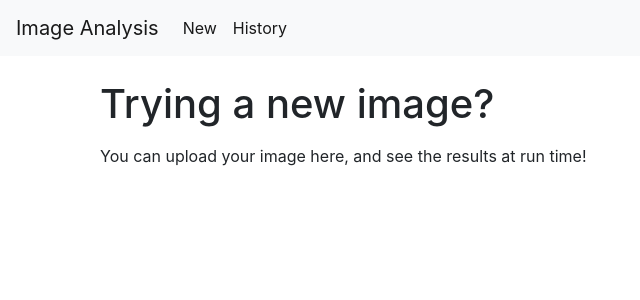
After one commit to bhushanmaheshwari/computer-vision, a Flask app: page /new in a window 1280 px wide. The commit adds this page. Shown: the top 300 px of the page, without its empty margins (0-640 px from the left). Run offline with Flask 2, Linux system fonts and the light colour scheme; some libraries are stand-ins or nearby versions.

Commit message:
new page changes

```diff
--- a/app.py
+++ b/app.py
@@ -7,6 +7,14 @@ app = Flask(__name__)
 def index():
     return render_template('index.html')
 
+@app.route('/history')
+def previous():
+    return render_template('history.html')
+
+@app.route('/new')
+def new():
+    return render_template('new.html')
+
 
 if __name__ == '__main__':
     app.run(host='0.0.0.0', port=5000)
--- a/templates/base.html
+++ b/templates/base.html
@@ -1,37 +1,66 @@
-<!doctype html>
+<!DOCTYPE html>
 <html lang="en">
   <head>
     <!-- Required meta tags -->
-    <meta charset="utf-8">
-    <meta name="viewport" content="width=device-width, initial-scale=1, shrink-to-fit=no">
+    <meta charset="utf-8" />
+    <meta
+      name="viewport"
+      content="width=device-width, initial-scale=1, shrink-to-fit=no"
+    />
 
     <!-- Bootstrap CSS -->
-    <link rel="stylesheet" href="https://stackpath.bootstrapcdn.com/bootstrap/4.3.1/css/bootstrap.min.css" integrity="sha384-ggOyR0iXCbMQv3Xipma34MD+dH/1fQ784/j6cY/iJTQUOhcWr7x9JvoRxT2MZw1T" crossorigin="anonymous">
+    <link
+      rel="stylesheet"
+      href="https://stackpath.bootstrapcdn.com/bootstrap/4.3.1/css/bootstrap.min.css"
+      integrity="sha384-ggOyR0iXCbMQv3Xipma34MD+dH/1fQ784/j6cY/iJTQUOhcWr7x9JvoRxT2MZw1T"
+      crossorigin="anonymous"
+    />
 
     <title>{% block title %} {% endblock %}</title>
   </head>
   <body>
     <nav class="navbar navbar-expand-md navbar-light bg-light">
-        <a class="navbar-brand" href="{{ url_for('index')}}">FlaskBlog</a>
-        <button class="navbar-toggler" type="button" data-toggle="collapse" data-target="#navbarNav" aria-controls="navbarNav" aria-expanded="false" aria-label="Toggle navigation">
+      <a class="navbar-brand" href="{{ url_for('index')}}">Image Analysis</a>
+      <button
+        class="navbar-toggler"
+        type="button"
+        data-toggle="collapse"
+        data-target="#navbarNav"
+        aria-controls="navbarNav"
+        aria-expanded="false"
+        aria-label="Toggle navigation"
+      >
         <span class="navbar-toggler-icon"></span>
       </button>
       <div class="collapse navbar-collapse" id="navbarNav">
         <ul class="navbar-nav">
           <li class="nav-item active">
-                <a class="nav-link" href="#">About</a>
+            <a class="nav-link" href="/new">New</a>
+          </li>
+          <li class="nav-item active">
+            <a class="nav-link" href="/history">History</a>
           </li>
         </ul>
       </div>
     </nav>
-    <div class="container">
-        {% block content %} {% endblock %}
-    </div>
+    <div class="container">{% block content %} {% endblock %}</div>
 
     <!-- Optional JavaScript -->
     <!-- jQuery first, then Popper.js, then Bootstrap JS -->
-    <script src="https://code.jquery.com/jquery-3.3.1.slim.min.js" integrity="sha384-q8i/X+965DzO0rT7abK41JStQIAqVgRVzpbzo5smXKp4YfRvH+8abtTE1Pi6jizo" crossorigin="anonymous"></script>
-    <script src="https://cdnjs.cloudflare.com/ajax/libs/popper.js/1.14.7/umd/popper.min.js" integrity="sha384-UO2eT0CpHqdSJQ6hJty5KVphtPhzWj9WO1clHTMGa3JDZwrnQq4sF86dIHNDz0W1" crossorigin="anonymous"></script>
-    <script src="https://stackpath.bootstrapcdn.com/bootstrap/4.3.1/js/bootstrap.min.js" integrity="sha384-JjSmVgyd0p3pXB1rRibZUAYoIIy6OrQ6VrjIEaFf/nJGzIxFDsf4x0xIM+B07jRM" crossorigin="anonymous"></script>
+    <script
+      src="https://code.jquery.com/jquery-3.3.1.slim.min.js"
+      integrity="sha384-q8i/X+965DzO0rT7abK41JStQIAqVgRVzpbzo5smXKp4YfRvH+8abtTE1Pi6jizo"
+      crossorigin="anonymous"
+    ></script>
+    <script
+      src="https://cdnjs.cloudflare.com/ajax/libs/popper.js/1.14.7/umd/popper.min.js"
+      integrity="sha384-UO2eT0CpHqdSJQ6hJty5KVphtPhzWj9WO1clHTMGa3JDZwrnQq4sF86dIHNDz0W1"
+      crossorigin="anonymous"
+    ></script>
+    <script
+      src="https://stackpath.bootstrapcdn.com/bootstrap/4.3.1/js/bootstrap.min.js"
+      integrity="sha384-JjSmVgyd0p3pXB1rRibZUAYoIIy6OrQ6VrjIEaFf/nJGzIxFDsf4x0xIM+B07jRM"
+      crossorigin="anonymous"
+    ></script>
   </body>
 </html>
--- /dev/null
+++ b/templates/history.html
@@ -0,0 +1,6 @@
+
+{% extends 'base.html' %}
+
+{% block content %}
+    <h1>{% block title %} History {% endblock %}</h1>
+{% endblock %}
--- /dev/null
+++ b/templates/new.html
@@ -0,0 +1,6 @@
+{% extends 'base.html' %} {% block content %}
+<div class="pt-4 container">
+  <h1 class="mb-3">{% block title %} Trying a new image? {% endblock %}</h1>
+  <p>You can upload your image here, and see the results at run time!</p>
+</div>
+{% endblock %}
```
Also changed, not shown: static/images/homepage.jpg (added). Lines whose indentation alone changed are shown as unchanged.
